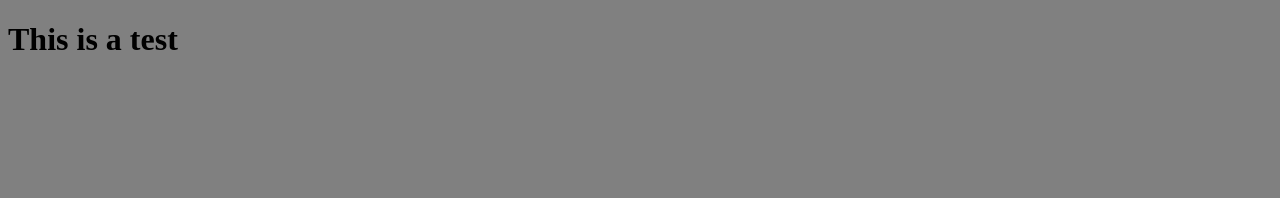
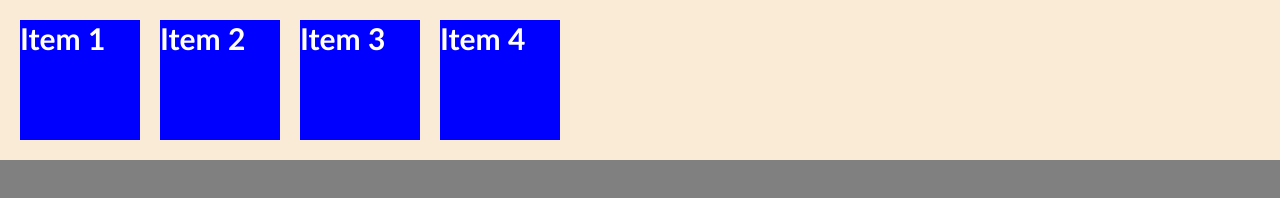
Before and after one commit to Jey223/test, a plain HTML site: page index.html in a window 1280 px wide. Drawn offline with Linux system fonts and the light colour scheme.

Commit message:
Flex Display

```diff
--- a/css/style.css
+++ b/css/style.css
@@ -1,3 +1,24 @@
+*{
+ box-sizing: border-box;
+}
+
 body{
     background-color: gray;
+    margin: 0;
+    padding:0;
 }
+.container{
+    background-color: antiquewhite;
+    padding: 10px;
+    display: flex;
+}
+.container > *{
+    background-color: blue;
+    margin: 10px;
+    width: 120px;
+    height: 120px;
+    font-family: 'Gill Sans', 'Gill Sans MT', Calibri, 'Trebuchet MS', sans-serif;
+    font-size: 30px;
+    color: white;
+
+}
--- a/index.html
+++ b/index.html
@@ -8,6 +8,11 @@
     <title>TEST</title>
 </head>
 <body>
-    <h1> This is a test</h1>
+    <div class="container">
+        <h1> Item 1</h1>
+        <h1> Item 2</h1>
+        <h1> Item 3</h1>
+        <h1> Item 4</h1>
+    </div>
 </body>
 </html>
```
